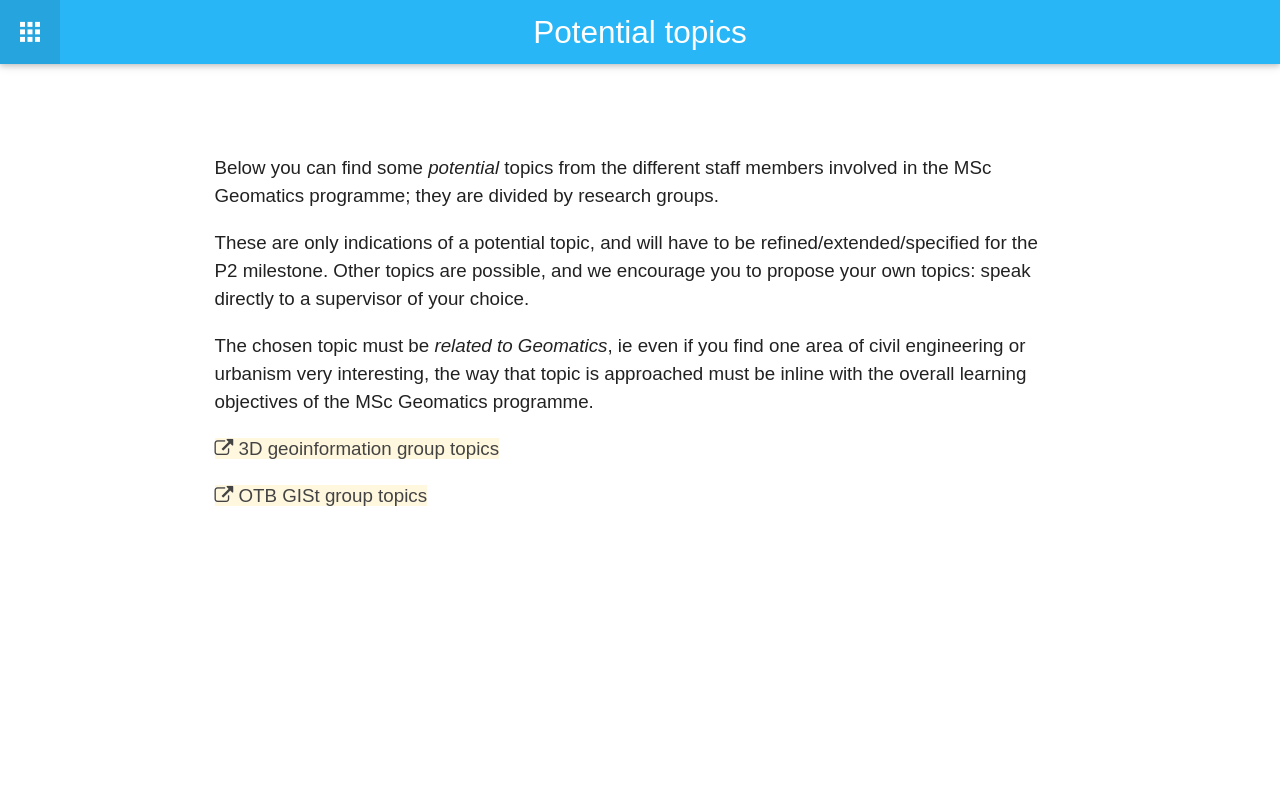
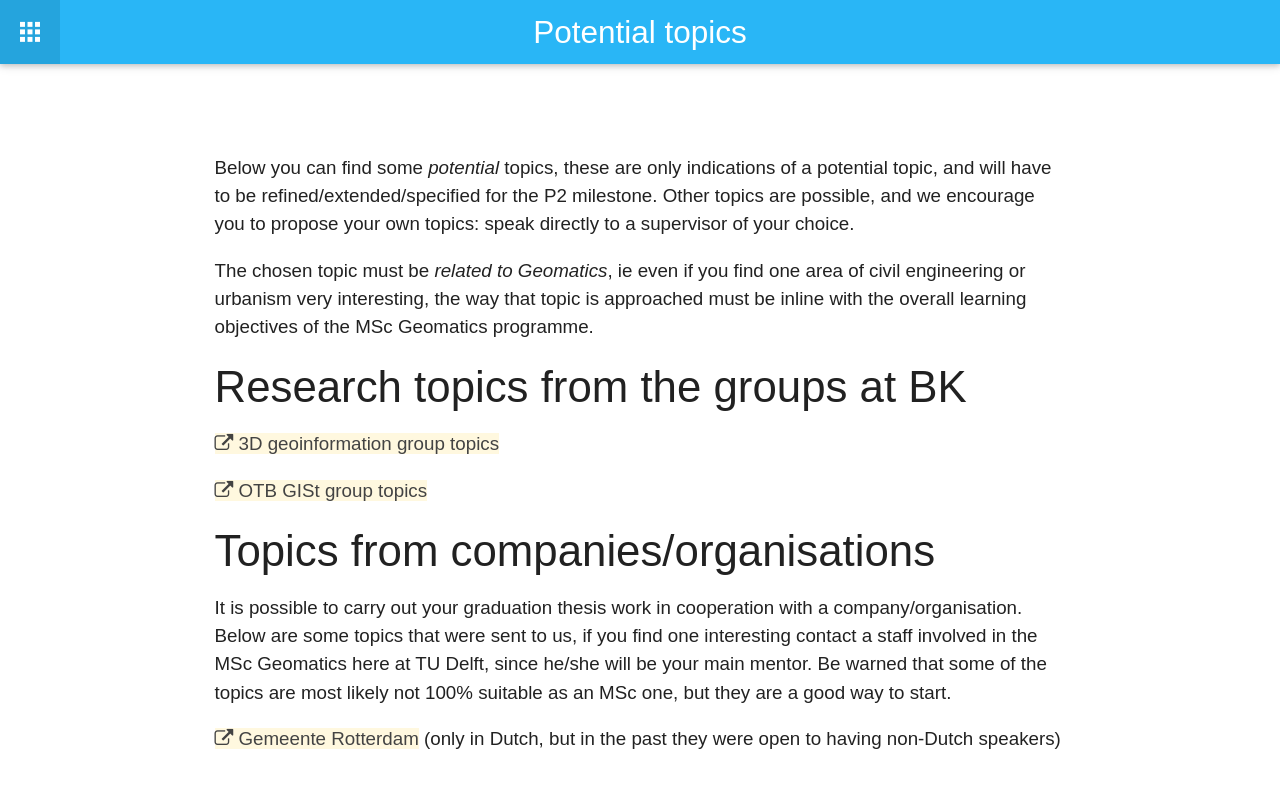
Before and after one commit to tudelft3d/geo2020, a Jekyll site: the page built from potentialtopics/index.md, in a window 1280 px wide. Shown: the top 788 px of the page. Built offline with Jekyll 4.4.1, drawn with Linux system fonts in a browser that asks for light colours; nearby versions of some CDN libraries.

Commit message:
topics Gemeente Rotterdam

```diff
--- a/potentialtopics/index.md
+++ b/potentialtopics/index.md
@@ -4,14 +4,22 @@ title: Potential topics
 permalink: /potentialtopics/
 ---
 
-Below you can find some *potential* topics from the different staff members involved in the MSc Geomatics programme; they are divided by research groups.
-
-These are only indications of a potential topic, and will have to be refined/extended/specified for the P2 milestone.
+Below you can find some *potential* topics, these are only indications of a potential topic, and will have to be refined/extended/specified for the P2 milestone.
 Other topics are possible, and we encourage you to propose your own topics: speak directly to a supervisor of your choice.
 
 The chosen topic must be *related to Geomatics*, ie even if you find one area of civil engineering or urbanism very interesting, the way that topic is approached must be inline with the overall learning objectives of the MSc Geomatics programme.
 
+### Research topics from the groups at BK
 
 <a href="https://3d.bk.tudelft.nl/education/msctopics/"><i class="fa fa-external-link"></i> 3D geoinformation group topics</a>
 
 <a href="http://wiki.tudelft.nl/bin/view/Organisation/OTB/GISt/MScThesisTopics"><i class="fa fa-external-link"></i> OTB GISt group topics</a>
+
+
+### Topics from companies/organisations
+
+It is possible to carry out your graduation thesis work in cooperation with a company/organisation.
+Below are some topics that were sent to us, if you find one interesting contact a staff involved in the MSc Geomatics here at TU Delft, since he/she will be your main mentor.
+Be warned that some of the topics are most likely not 100% suitable as an MSc one, but they are a good way to start.
+
+<a href="{{ "gemeenterotterdam/Stageopdrachten_Basisinformatie.pdf" }}"><i class="fa fa-external-link"></i> Gemeente Rotterdam</a> (only in Dutch, but in the past they were open to having non-Dutch speakers)
```
Also changed, not shown: 1 other file.
